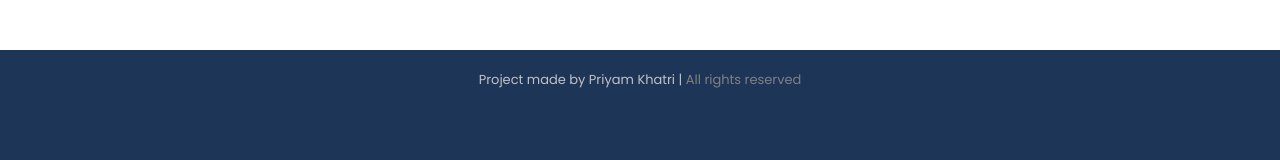
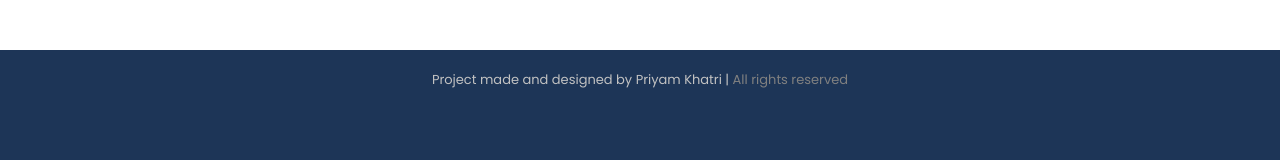
Before and after one commit to priyamkhatri24/PrimeQuiz, a website built with Parcel: page index.html in a window 1280 px wide. Shown: the part 499-659 px from the top of the page. Built offline with nearby package versions, Linux system fonts and the light colour scheme.

Commit message:
Update index.html

```diff
--- a/index.html
+++ b/index.html
@@ -130,7 +130,7 @@
 
     <section class="footer">
       <div>
-        <p>Project made by Priyam Khatri | <span>All rights reserved</span></p>
+        <p>Project made and designed by Priyam Khatri | <span>All rights reserved</span></p>
       </div>
     </section>
 
```
